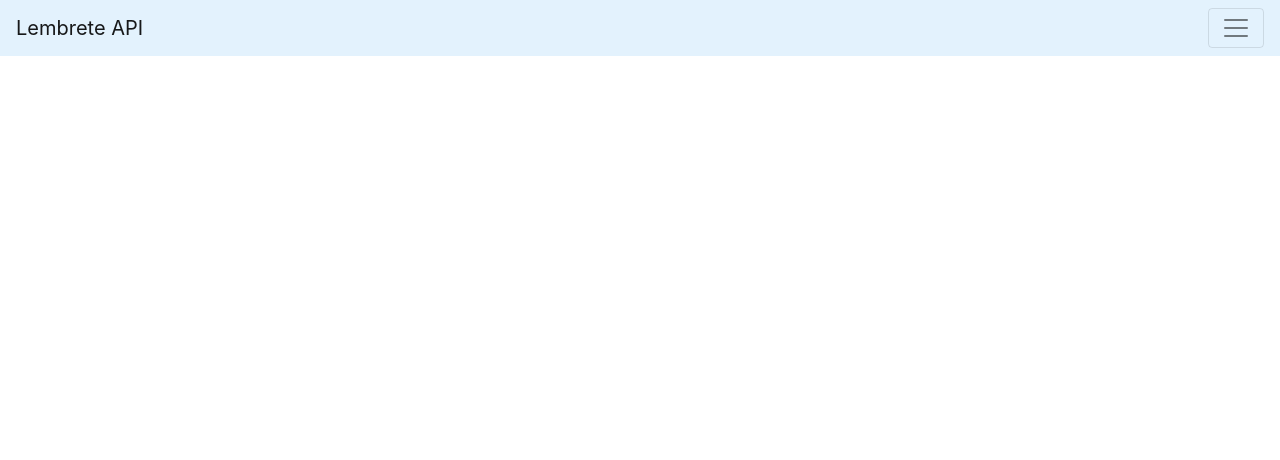
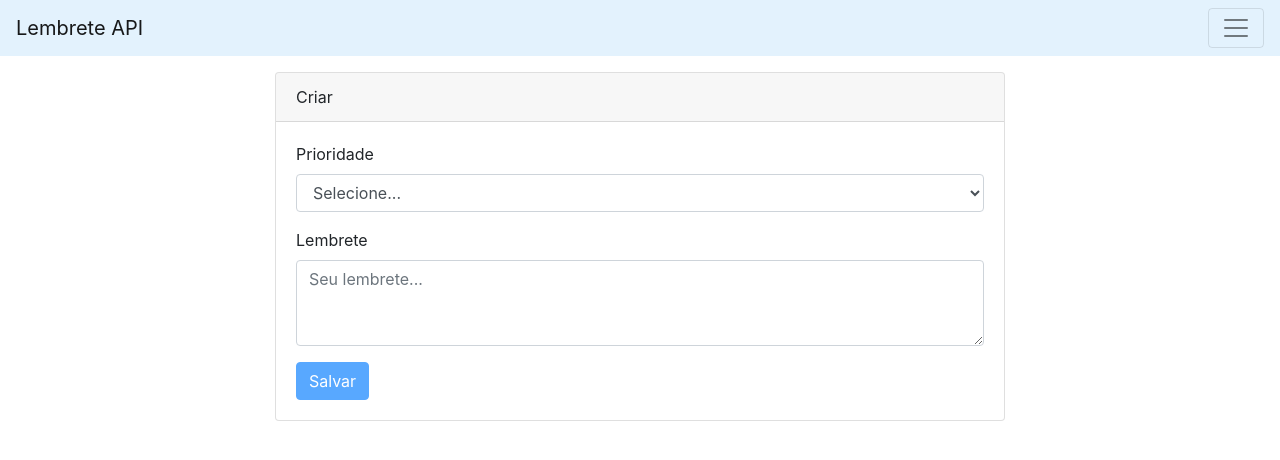
Before and after one commit to Francisco1030/lembrete-api, an Angular app: page /lembrete/criar in a window 1280 px wide. Before the commit this address led to /. Shown: the top 460 px of the page. Built offline with nearby package versions, Linux system fonts and the light colour scheme.

Commit message:
componente criar-lembrete

```diff
--- a/src/app/app-routing.module.ts
+++ b/src/app/app-routing.module.ts
@@ -1,10 +1,12 @@
 import { NgModule } from '@angular/core';
 import { Routes, RouterModule } from '@angular/router';
 import { ListaLembreteComponent } from './paginas/lista-lembrete/lista-lembrete.component';
+import { CriarLembreteComponent } from './paginas/criar-lembrete/criar-lembrete.component';
 
 
 const routes: Routes = [
-  { path: '', component: ListaLembreteComponent}
+  { path: '', component: ListaLembreteComponent},
+  { path: 'lembrete/criar', component: CriarLembreteComponent}
 ];
 
 @NgModule({
--- a/src/app/app.module.ts
+++ b/src/app/app.module.ts
@@ -8,13 +8,15 @@
 import { ErrorMsgComponent } from './compartilhado/error-msg/error-msg.component';
 import { ListaLembreteComponent } from './paginas/lista-lembrete/lista-lembrete.component';
 import { FormLembreteComponent } from './compartilhado/form-lembrete/form-lembrete.component';
+import { CriarLembreteComponent } from './paginas/criar-lembrete/criar-lembrete.component';
 
 @NgModule({
   declarations: [
     AppComponent,
     ErrorMsgComponent,
     ListaLembreteComponent,
-    FormLembreteComponent
+    FormLembreteComponent,
+    CriarLembreteComponent
   ],
   imports: [
     BrowserModule,
--- a/src/app/compartilhado/form-lembrete/form-lembrete.component.ts
+++ b/src/app/compartilhado/form-lembrete/form-lembrete.component.ts
@@ -10,7 +10,7 @@
   @Input() lembrete: Lembrete = <Lembrete>{};
   @Output() outputLembrete: EventEmitter<Lembrete> = new EventEmitter();
 
-  onSubmint() {
+  onSubmit() {
     this.outputLembrete.emit(this.lembrete);
   }
 
--- /dev/null
+++ b/src/app/paginas/criar-lembrete/criar-lembrete.component.html
@@ -0,0 +1,15 @@
+<div class="container mt-3">
+    <div class="row">
+        <div class="col-md-8 mx-auto">
+            <app-error-msg></app-error-msg>
+            <div class="card">
+                <div class="card-header">
+                    Criar
+                </div>
+                <div class="card-body">
+                    <app-form-lembrete (outputLembrete)="addLembrete($event)"></app-form-lembrete>
+                </div>
+            </div>
+        </div>
+    </div>
+</div>
--- /dev/null
+++ b/src/app/paginas/criar-lembrete/criar-lembrete.component.ts
@@ -0,0 +1,23 @@
+import { Component, ViewChild } from '@angular/core';
+import { Router } from '@angular/router';
+import { ErrorMsgComponent } from '../../compartilhado/error-msg/error-msg.component';
+import { LembreteService } from '../../service/lembrete.service';
+import { Lembrete } from 'src/app/interfaces/lembrete';
+
+@Component({
+  selector: 'app-criar-lembrete',
+  templateUrl: './criar-lembrete.component.html',
+  styleUrls: ['./criar-lembrete.component.css']
+})
+export class CriarLembreteComponent {
+  @ViewChild(ErrorMsgComponent, {static: true}) errorMsgComponent: ErrorMsgComponent;
+
+  constructor(private lembreteService: LembreteService, private router: Router) { }
+
+  addLembrete(lembrete: Lembrete) {
+    this.lembreteService.addLembrete(lembrete)
+    .subscribe(() => { this.router.navigateByUrl('/'); },
+    () => { this.errorMsgComponent.setError('Falha ao cadastrar lembrete.'); });
+  }
+
+}
```
Also changed, not shown: src/app/paginas/criar-lembrete/criar-lembrete.component.css (added), 1 other file (tests, documents, lock files or other folders).
